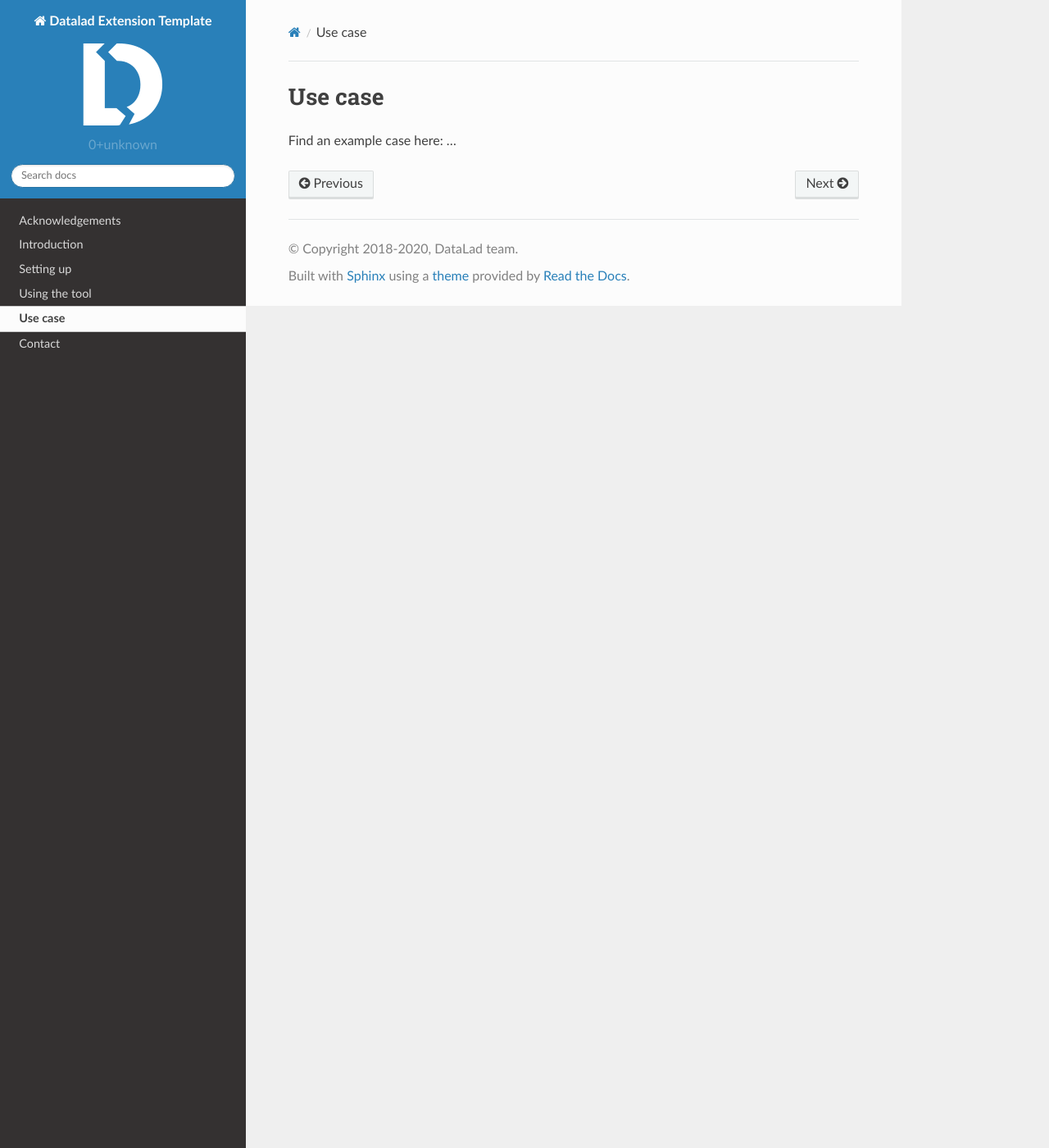
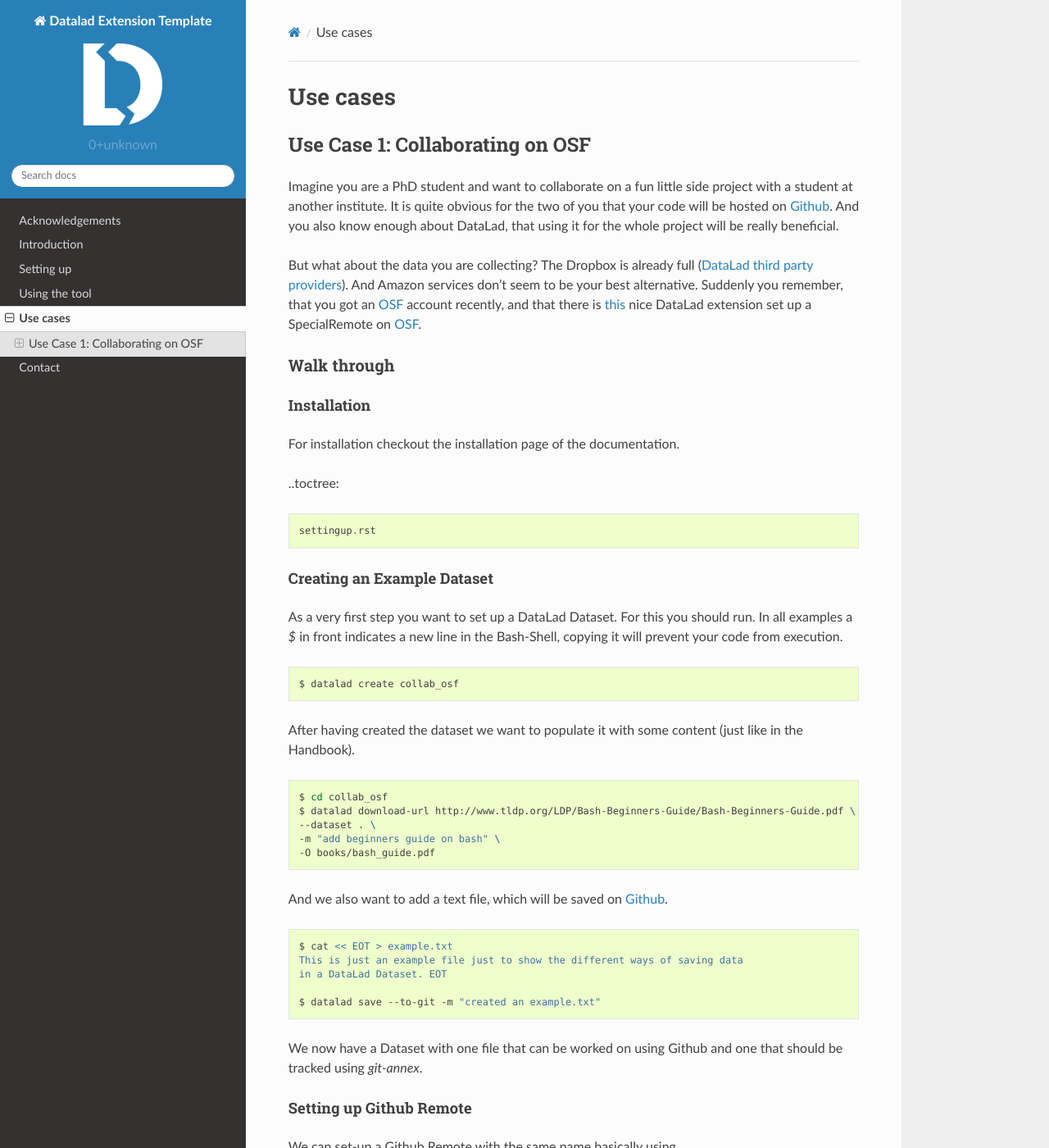
Before and after one commit to datalad/datalad-osf, a Sphinx documentation site: the page built from docs/source/example.rst, in a window 1280 px wide and 1400 px high. Shown: the whole window at 82% size. Built offline with Sphinx 7.4.7 and the Read the Docs theme 2.0.0, drawn with Linux system fonts in a browser that asks for light colours; pages that are not in the unit, such as notebooks, are missing from menus; some of the changed text lies outside the part shown.

Commit message:
Example set up - close dataset and pushing to github.

```diff
--- a/docs/source/example.rst
+++ b/docs/source/example.rst
@@ -1,5 +1,77 @@
-Use case
-========
+Use cases
+*********
 
-Find an example case here:
-...
+Use Case 1: Collaborating on OSF
+================================
+
+Imagine you are a PhD student and want to collaborate on a fun little side
+project with a student at another institute. It is quite obvious for the two of
+you that your code will be hosted on Github_. And you also know enough about
+DataLad, that using it for the whole project will be really beneficial.
+
+But what about the data you are collecting?
+The Dropbox is already full (`DataLad third party providers <http://handbook.datalad.org/en/latest/basics/101-138-sharethirdparty.html>`_). And Amazon services don't seem to be
+your best alternative.
+Suddenly you remember, that you got an OSF_ account recently, and that there is
+`this <https://github.com/datalad/datalad-osf/>`_ nice DataLad extension
+set up a SpecialRemote on OSF_.
+
+Walk through
+------------
+
+Installation
+^^^^^^^^^^^^
+For installation checkout the installation page of the documentation.
+
+..toctree::
+
+    settingup.rst
+
+
+Creating an Example Dataset
+^^^^^^^^^^^^^^^^^^^^^^^^^^^
+
+As a very first step you want to set up a DataLad Dataset. For this you should
+run. In all examples a `$` in front indicates a new line in the Bash-Shell,
+copying it will prevent your code from execution.
+
+.. code-block:: bash
+
+    $ datalad create collab_osf
+
+After having created the dataset we want to populate it with some content (just
+like in the Handbook).
+
+.. code-block:: bash
+
+    $ cd collab_osf
+    $ datalad download-url http://www.tldp.org/LDP/Bash-Beginners-Guide/Bash-Beginners-Guide.pdf \
+    --dataset . \
+    -m "add beginners guide on bash" \
+    -O books/bash_guide.pdf
+
+And we also want to add a text file, which will be saved on Github_.
+
+.. code-block:: bash
+
+    $ cat << EOT > example.txt
+    This is just an example file just to show the different ways of saving data
+    in a DataLad Dataset. EOT
+
+    $ datalad save --to-git -m "created an example.txt"
+
+We now have a Dataset with one file that can be worked on using Github and one
+that should be tracked using `git-annex`.
+
+Setting up Github Remote
+^^^^^^^^^^^^^^^^^^^^^^^^
+We can set-up a Github Remote with the same name basically using
+
+.. code-block:: bash
+
+    datalad create-sibling-github REPRONAME --github-login GITHUB_NAME --github-passwd PASSWORD
+    datalad publish --to github
+
+
+.. _OSF: https://www.osf.io/
+.. _Github: https://www.github.com/
```
